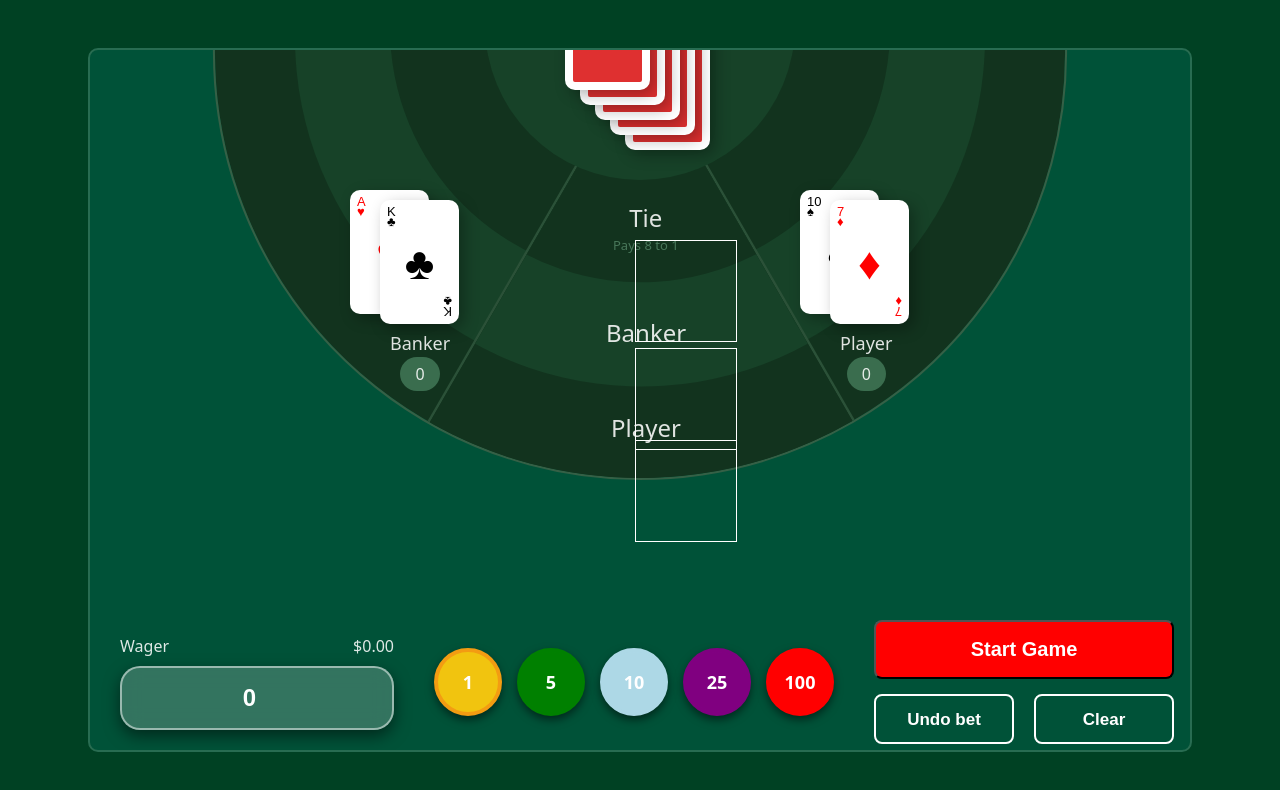
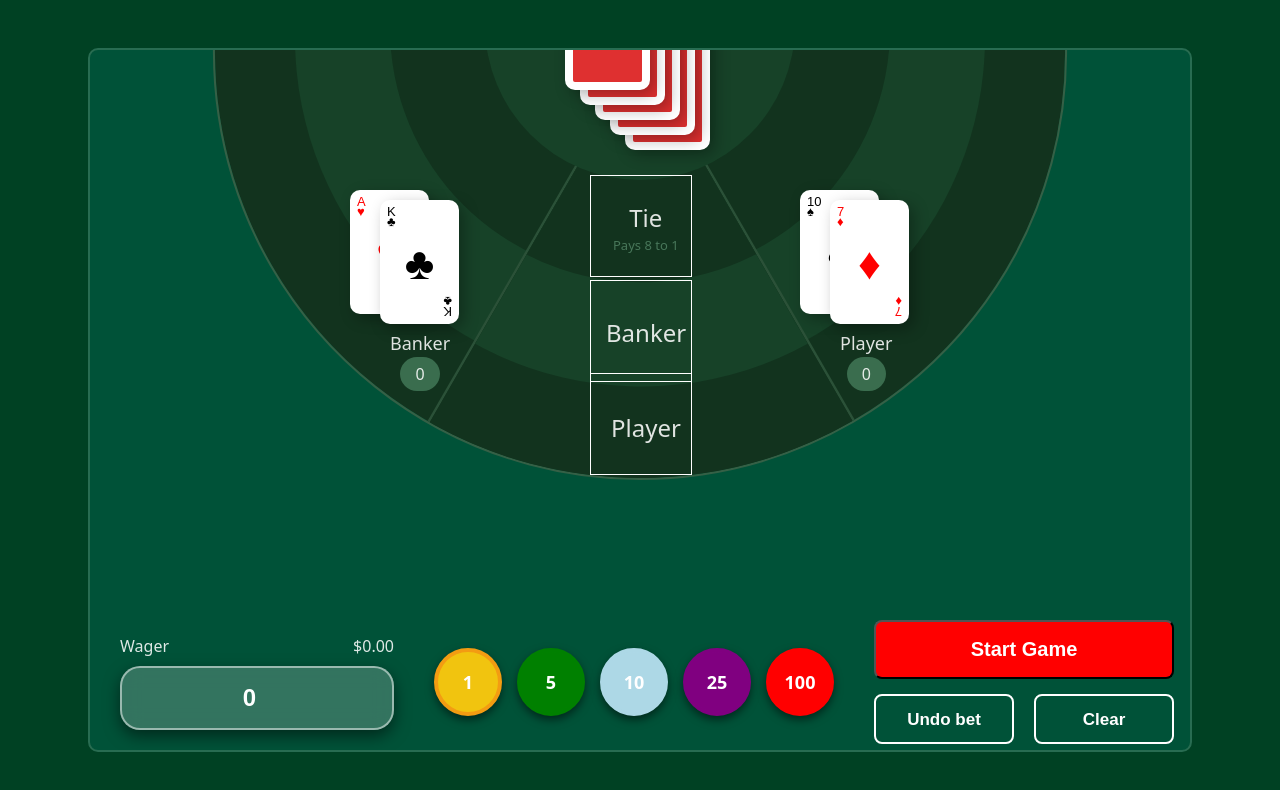
Before and after one commit to KarolFrame/baccarat-game, a React (Vite) app: page / in a window 1280 px wide. Shown: the top 790 px of the page. Built offline with nearby package versions, Linux system fonts and the light colour scheme.

Commit message:
corregido bug spawn areas

```diff
--- a/src/tablero/spawn-area/spawn-area.css
+++ b/src/tablero/spawn-area/spawn-area.css
@@ -1,6 +1,6 @@
 .chip-spawn-area{
   position: absolute;
-  left: 635px;
+  left: 500px;
   width: 100px;
   height: 100px;
   border: 1px solid white;
@@ -8,11 +8,11 @@
 }
 
 #tie-spawn{
-  top: 240px;
+  top: 125px;
 }
 #banker-spawn{
-  top: 348px;
+  top: 230px;
 }
 #player-spawn{
-  top: 440px;
+  top: 323px;
 }
--- a/src/tablero/tablero-main.css
+++ b/src/tablero/tablero-main.css
@@ -1,4 +1,5 @@
 .tablero_main{
+  position: relative;
   width: 1100px;
   height: 700px;
   border: 2px solid #286C51;
```
